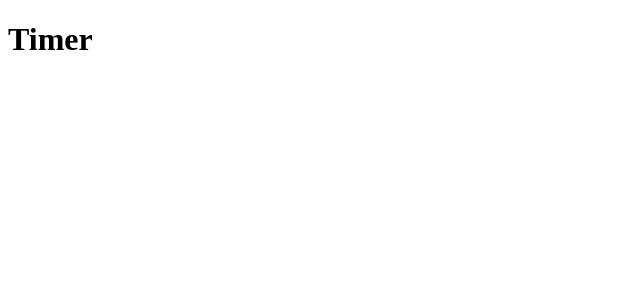
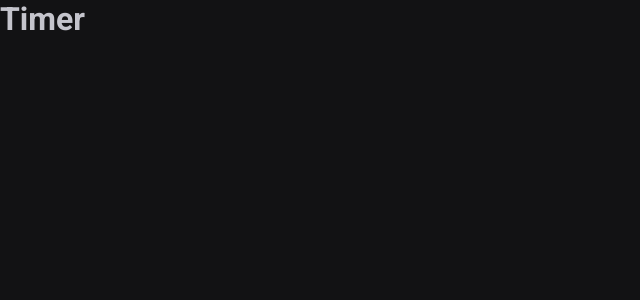
Before and after one commit to ElvisFelix-dev/ignite-timer, a React (Vite) app: page / in a window 1280 px wide. Shown: the top 300 px of the page, without its empty margins (0-640 px from the left). Built offline with nearby package versions, Linux system fonts and the light colour scheme.

Commit message:
configurando Global-Styles

```diff
--- a/index.html
+++ b/index.html
@@ -2,7 +2,13 @@
 <html lang="en">
   <head>
     <meta charset="UTF-8" />
+
+    <link rel="preconnect" href="https://fonts.googleapis.com" />
+    <link rel="preconnect" href="https://fonts.gstatic.com" crossorigin />
     <meta name="viewport" content="width=device-width, initial-scale=1.0" />
+
+    <link href="https://fonts.googleapis.com/css2?family=Roboto+Mono:wght@700&family=Roboto:wght@400;700&display=swap" rel="stylesheet" />
+
     <title>Ignite Timer</title>
   </head>
   <body>
--- a/src/App.tsx
+++ b/src/App.tsx
@@ -1,5 +1,14 @@
+import { ThemeProvider } from 'styled-components'
+import { defaultTheme } from './styles/themes/deafult'
+import { GlobalStyle } from './styles/global'
+
 export function App() {
   return (
-    <h1>Timer</h1>
+    <>
+      <ThemeProvider theme={defaultTheme}>
+        <h1>Timer</h1>
+        <GlobalStyle />
+      </ThemeProvider>
+    </>
   )
 }
--- a/src/components/Button/Button.styles.ts
+++ b/src/components/Button/Button.styles.ts
@@ -1,4 +1,4 @@
-import styled from 'styled-components'
+import styled, { css } from 'styled-components'
 
 export const ButtonContainer = styled.button`
   width: 100%
--- /dev/null
+++ b/src/styles/global.ts
@@ -0,0 +1,26 @@
+import { createGlobalStyle } from 'styled-components'
+
+export const GlobalStyle = createGlobalStyle`
+  * {
+    margin: 0;
+    padding: 0;
+    box-sizing: border-box;
+  }
+
+  :focus {
+    outline: none;
+    box-shadow: 0 0 0 2px ${(props) => props.theme['green-500']};
+  }
+
+  body {
+    background: ${(props) => props.theme['gray-900']};
+    color: ${(props) => props.theme['gray-300']};
+    -webkit-font-smoothing: antialiased;
+  }
+
+  body, input, textarea, button {
+    font-family: 'Roboto', sans-serif;
+    font-weight: 400;
+    font-size: 1rem;
+  }
+`
--- /dev/null
+++ b/src/styles/themes/deafult.ts
@@ -0,0 +1,21 @@
+export const defaultTheme = {
+  white: '#FFF',
+
+  'gray-100': '#E1E1E6',
+  'gray-300': '#C4C4CC',
+  'gray-400': '#8D8D99',
+  'gray-500': '#7C7C8A',
+  'gray-600': '#323238',
+  'gray-700': '#29292E',
+  'gray-800': '#202024',
+  'gray-900': '#121214',
+
+  'green-300': '#00B37E',
+  'green-500': '#00875F',
+  'green-700': '#015F43',
+
+  'red-500': '#AB222E',
+  'red-700': '#7A1921',
+
+  'yellow-500': '#FBA94C',
+}
--- a/tsconfig.json
+++ b/tsconfig.json
@@ -16,6 +16,6 @@
     "noEmit": true,
     "jsx": "react-jsx"
   },
-  "include": ["src"],
+  "include": ["src", "themes"],
   "references": [{ "path": "./tsconfig.node.json" }]
 }
```
Also changed, not shown: src/@types/styled.d.ts (added, +8 -0 lines).
